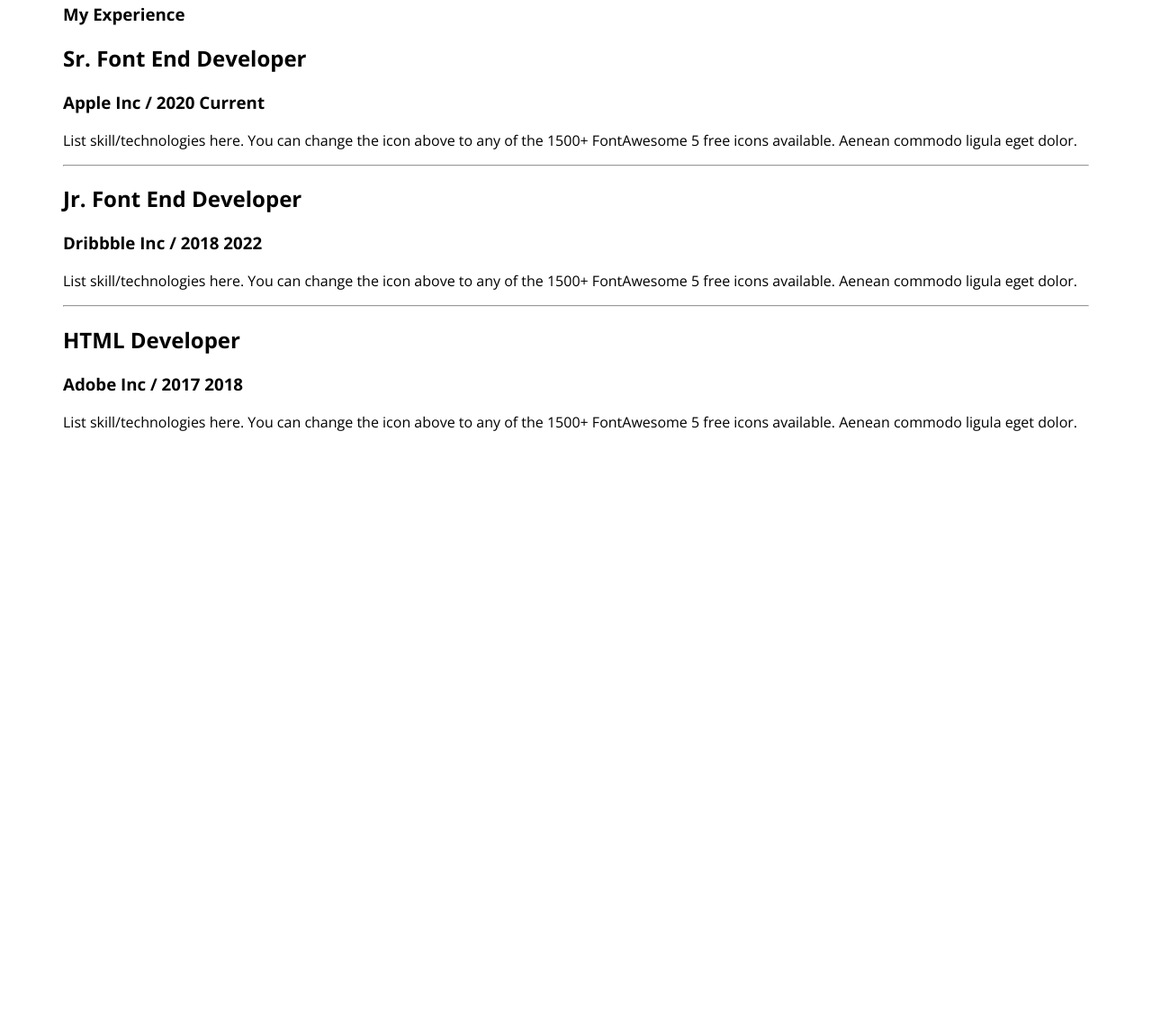
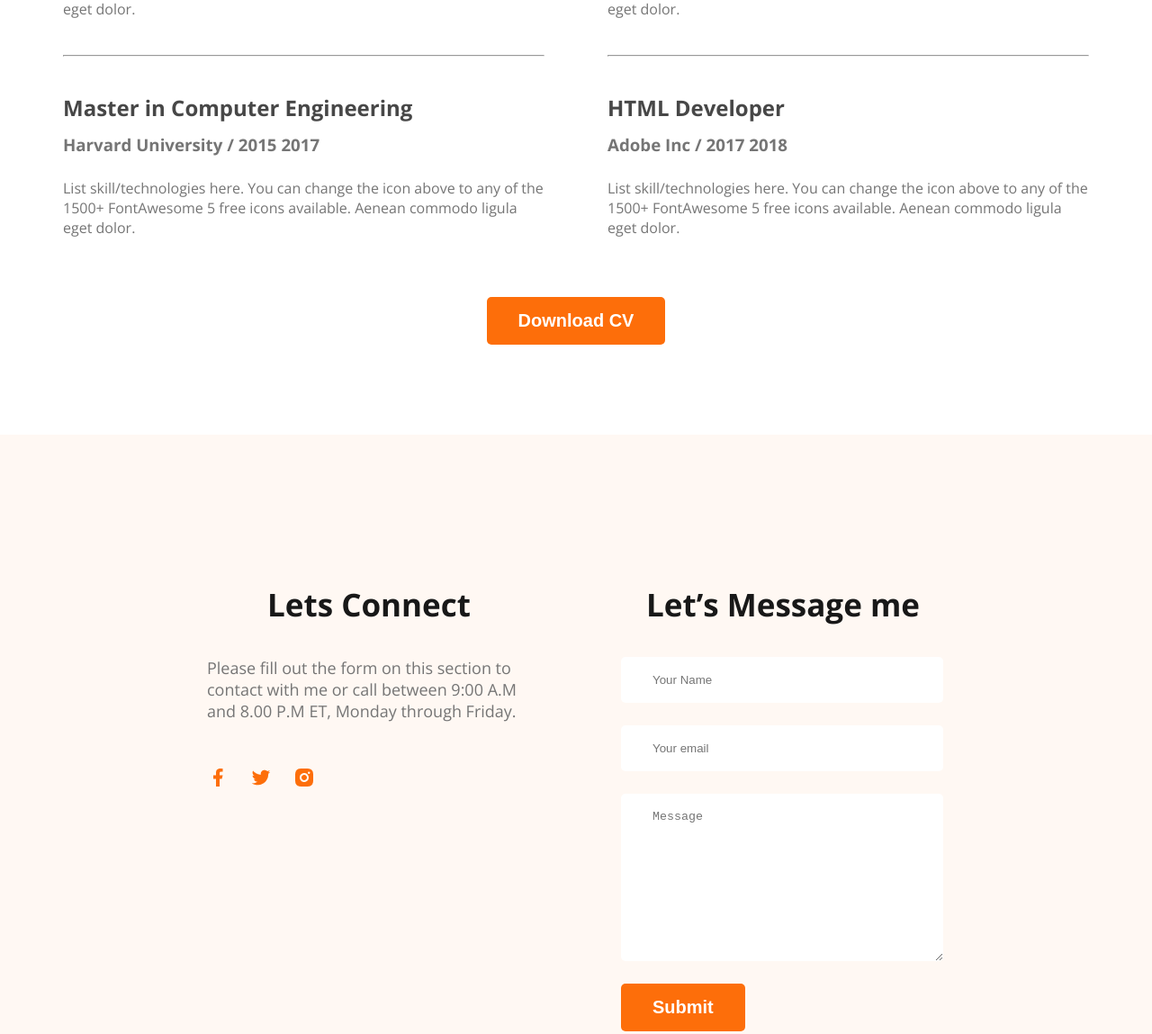
Before and after one commit to raselahmed0295/web-development-protfolio, a plain HTML site: page index.html in a window 1280 px wide. Shown: the part 2869-4018 px from the top of the page at 90% size. Before the commit the page ends 3365 px from the top, so only its background shows below. Drawn offline with nearby package versions, Linux system fonts and the light colour scheme.

Commit message:
footed section added

```diff
--- a/index.html
+++ b/index.html
@@ -89,11 +89,11 @@
 			</div>
 		</section>
 
-		<section>
+		<section class="resume-of-section">
 			<h3 class="section-title">A summary of My Resume</h3>
 			<div class="resume-container">
 				<div class="resume-column">
-					<h3 class="resume-column-title">My Education</h3>
+					<h1 class="resume-column-title">My Education</h1>
 
 					<div class="resume-item">
 						<h2 class="resume-item-title">Master in Computer Engineering</h2>
@@ -123,7 +123,7 @@
 					</div>
 				</div>
 				<div class="resume-column">
-					<h3 class="resume-column-title">My Experience</h3>
+					<h1 class="resume-column-title">My Experience</h1>
 
 					<div class="resume-item">
 						<h2 class="resume-item-title">Sr. Font End Developer
@@ -158,11 +158,35 @@
 
 				</div>
 			</div>
+			<div class="download-cv">
+				<button class="btn-primary">Download CV</button>
+			</div>
 		</section>
+
 	</main>
 
-	<footer>
+	<footer class="footer-main">
+		<div class="footer-column">
+			<h3 class="section-title">Lets Connect</h3>
+			<p class="section-description footer-description">Please fill out the form on this section to contact with me or call between
+				9:00 A.M and 8.00 P.M ET, Monday through Friday.</p>
 
+			<div class="social-links">
+				<a href=""><img src="images/icons/facebook.png" alt="facebook icon"></a>
+				<a href=""><img src="images/icons/twitter.png" alt="twitter icon"></a>
+				<a href=""><img src="images/icons/insta.png" alt="instagram icon"></a>
+			</div>
+		</div>
+		<div class="footer-column">
+			<h3 class="section-title">Let’s Message me
+			</h3>
+			<form class="footer-form" action="">
+				<input type="text" placeholder="Your Name">
+				<input type="email" name="" id="" placeholder="Your email">
+				<textarea name="" id="" placeholder="Message" cols="30" rows="10"></textarea>
+				<input class="btn-primary" type="submit" value="Submit">
+			</form>
+		</div>
 	</footer>
 </body>
 </html>
--- a/style/style.css
+++ b/style/style.css
@@ -135,3 +135,68 @@ main section{
 
 }
 /* Resume section styles */
+
+.resume-container{
+	display: flex;
+	gap: 70px;
+}
+.resume-column-title{
+	color: #474747;
+	font-size: 32px;
+	font-weight: 700;
+	margin-bottom: 40px;
+}
+.resume-item-title{
+	color: #474747;
+	font-size: 24px;
+	font-weight: 700;
+}
+.resume-item-institute{
+	margin-top: -8px;
+	margin-bottom: 25px;
+}
+.resume-item-institute, .resume-item-description{
+	color: #757575;
+}
+.resume-container hr{
+	margin: 40px 0;
+
+}
+.download-cv{
+	margin: 50px;
+	text-align: center;
+}
+
+/* footer section style */
+
+.footer-main{
+	display: flex;
+	padding: 130px 230px;
+	background-color: #fff8f3;
+	margin-top: 100px;
+	gap: 100px;
+}
+.footer-column{
+	width: 50%;
+}
+.footer-form input[type="text"], .footer-form input[type="email"], textarea{
+	display: block;
+	width: 80%;
+	margin-bottom: 25px;
+	padding: 18px 35px;
+	color: #757575;
+	background: white;
+	border: 0;
+	border-radius: 5px;
+}
+.footer-description{
+	text-align: left;
+}
+.social-links{
+	margin-top: 50px;
+	text-align: left;
+
+}
+.social-links img{
+	margin-right: 20px;
+}
```
